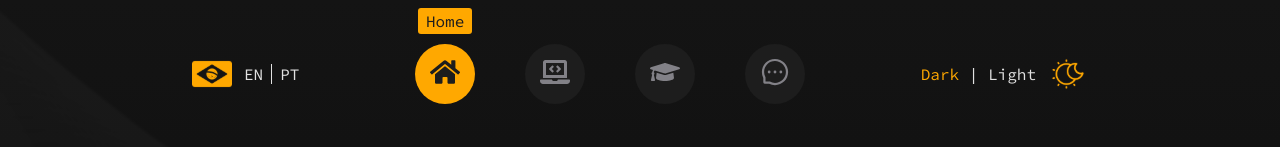
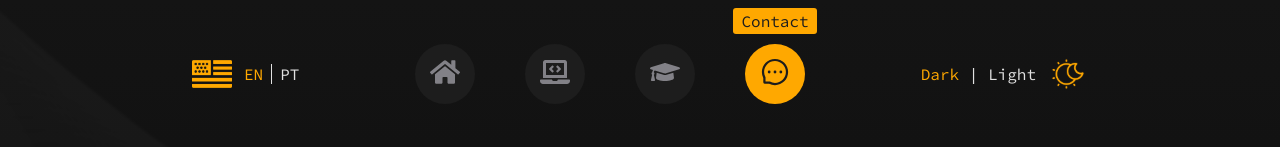
Before and after one commit to JhonatanGAlves/my-portifolio, a Next.js app: page /en/contact in a window 1280 px wide. Shown: the top 147 px of the page. Built offline with nearby package versions, Linux system fonts and the light colour scheme.

Commit message:
improve/fix: ✨ Improvement nav bar and fixing some bugs

```diff
--- a/src/components/badge/Badge.tsx
+++ b/src/components/badge/Badge.tsx
@@ -6,27 +6,32 @@ import { css, styled } from "styled-components";
 
 interface BadgeProps {
   message: string;
-  activeBadge: string;
   children: ReactNode;
 }
 
-export function Badge({ message, activeBadge, children }: BadgeProps) {
-  const [showBadgeMessage, setShowBadgeMessage] = useState("home");
-  const { theme } = useContext(PortfolioContext);
+export function Badge({ message, children }: BadgeProps) {
+  const [showBadgeMessage, setShowBadgeMessage] = useState("");
+  const { theme, pathName } = useContext(PortfolioContext);
 
-  const isActive = activeBadge === message;
+  const isActive =
+    pathName.includes(message) ||
+    (pathName === `/${pathName.split("/")[1]}` && message === "home");
   const isHover = showBadgeMessage === message;
 
   return (
     <BadgeContainer>
-      <BadgeMessage isActive={isActive} isHover={isHover} currentTheme={theme}>
+      <BadgeMessage
+        $isActive={isActive}
+        $isHover={isHover}
+        $currentTheme={theme}
+      >
         {message}
       </BadgeMessage>
       <ElementContent
         onMouseEnter={() => setShowBadgeMessage(message)}
         onMouseLeave={() => setShowBadgeMessage("")}
-        isActive={isActive}
-        currentTheme={theme}
+        $isActive={isActive}
+        $currentTheme={theme}
       >
         {children}
       </ElementContent>
@@ -42,13 +47,13 @@ const BadgeContainer = styled.div`
 `;
 
 const BadgeMessage = styled.div<{
-  isActive: boolean;
-  isHover: boolean;
-  currentTheme: string;
+  $isActive: boolean;
+  $isHover: boolean;
+  $currentTheme: string;
 }>`
-  ${({ isActive, isHover }) =>
-    !isActive &&
-    !isHover &&
+  ${({ $isActive, $isHover }) =>
+    !$isActive &&
+    !$isHover &&
     css`
       display: none;
     `}
@@ -61,21 +66,24 @@ const BadgeMessage = styled.div<{
 
   text-transform: capitalize;
 
-  color: ${({ isActive, currentTheme }) =>
-    isActive
+  color: ${({ $isActive, $currentTheme }) =>
+    $isActive
       ? "var(--gray-800)"
-      : currentTheme === "dark"
+      : $currentTheme === "dark"
       ? "#828187"
       : "#e1e1e1"};
-  background-color: ${({ isActive, currentTheme }) =>
-    isActive
+  background-color: ${({ $isActive, $currentTheme }) =>
+    $isActive
       ? "var(--detail)"
-      : currentTheme === "dark"
+      : $currentTheme === "dark"
       ? "#1d1d1d"
       : "#828187"};
 `;
 
-const ElementContent = styled.div<{ isActive: boolean; currentTheme: string }>`
+const ElementContent = styled.div<{
+  $isActive: boolean;
+  $currentTheme: string;
+}>`
   display: flex;
   justify-content: center;
   align-items: center;
@@ -84,19 +92,19 @@ const ElementContent = styled.div<{ isActive: boolean; currentTheme: string }>`
 
   border-radius: 50%;
 
-  background-color: ${({ isActive, currentTheme }) =>
-    isActive
+  background-color: ${({ $isActive, $currentTheme }) =>
+    $isActive
       ? "var(--detail)"
-      : currentTheme === "dark"
+      : $currentTheme === "dark"
       ? "#1d1d1d"
       : "#828187"};
 
   svg {
     margin: auto;
-    color: ${({ isActive, currentTheme }) =>
-      isActive
+    color: ${({ $isActive, $currentTheme }) =>
+      $isActive
         ? "var(--gray-800)"
-        : currentTheme === "dark"
+        : $currentTheme === "dark"
         ? "#828187"
         : "#e1e1e1"};
   }
--- a/src/components/header/Header.tsx
+++ b/src/components/header/Header.tsx
@@ -1,19 +1,19 @@
 "use client";
+import { useContext } from "react";
+
+import Link from "next/link";
 
 import { styled } from "styled-components";
-import { FaGraduationCap, FaHome, FaLaptopCode } from "react-icons/fa";
-import { AiOutlineMessage } from "react-icons/ai";
-import Link from "next/link";
-import { useContext, useState } from "react";
+
 import { PortfolioContext } from "@/context/PortfolioContext";
 import { Badge } from "../badge/Badge";
 import ThemeIcon from "../theme-icon/ThemeIcon";
 import SwitchLanguage from "../switches/language/SwitchLanguage";
 import HeaderMobile from "./mobile/HeaderMobile";
+import { getPageNavOptions } from "@/helper/helper";
 
 export default function Header() {
   const { theme, setTheme, pathName } = useContext(PortfolioContext);
-  const [activeBadge, setActiveBadge] = useState("home");
 
   const isCellPhoneScreen = window.innerWidth < 421;
 
@@ -25,46 +25,16 @@ export default function Header() {
         <SwitchLanguage theme={theme} />
         <Nav>
           <ul>
-            <Badge message="home" activeBadge={activeBadge}>
-              <Link href={pathName} onClick={() => setActiveBadge("home")}>
-                <li>
-                  <FaHome size={30} />
-                </li>
-              </Link>
-            </Badge>
-            <Badge message="projects" activeBadge={activeBadge}>
-              <Link
-                href={`${pathName}/projects`}
-                onClick={() => setActiveBadge("projects")}
-              >
-                <li>
-                  <FaLaptopCode size={30} />
-                </li>
-              </Link>
-            </Badge>
-            <Badge message="education" activeBadge={activeBadge}>
-              <Link
-                href={`${pathName}/education`}
-                onClick={() => setActiveBadge("education")}
-              >
-                <li>
-                  <FaGraduationCap size={30} />
-                </li>
-              </Link>
-            </Badge>
-            <Badge message="contact" activeBadge={activeBadge}>
-              <Link
-                href={`${pathName}/contact`}
-                onClick={() => setActiveBadge("contact")}
-              >
-                <li>
-                  <AiOutlineMessage size={30} />
-                </li>
-              </Link>
-            </Badge>
+            {getPageNavOptions(pathName).map((page) => (
+              <Badge key={page.pageName} message={page.pageName}>
+                <Link href={page.href}>
+                  <li>{page.icon}</li>
+                </Link>
+              </Badge>
+            ))}
           </ul>
         </Nav>
-        <SwitchTheme isDarkTheme={theme === "dark"}>
+        <SwitchTheme $isDarkTheme={theme === "dark"}>
           <div className="labels">
             <button className="dark-button" onClick={() => setTheme("dark")}>
               Dark
@@ -123,7 +93,7 @@ const Nav = styled.nav`
   }
 `;
 
-const SwitchTheme = styled.div<{ isDarkTheme: boolean }>`
+const SwitchTheme = styled.div<{ $isDarkTheme: boolean }>`
   display: flex;
   align-items: center;
   gap: 12px;
@@ -142,11 +112,11 @@ const SwitchTheme = styled.div<{ isDarkTheme: boolean }>`
   }
 
   .dark-button {
-    color: ${({ isDarkTheme }) =>
-      isDarkTheme ? "var(--detail)" : "var(--gray-100)"};
+    color: ${({ $isDarkTheme }) =>
+      $isDarkTheme ? "var(--detail)" : "var(--gray-100)"};
   }
   .light-button {
-    color: ${({ isDarkTheme }) =>
-      !isDarkTheme ? "var(--detail)" : "var(--gray-100)"};
+    color: ${({ $isDarkTheme }) =>
+      !$isDarkTheme ? "var(--detail)" : "var(--gray-100)"};
   }
 `;
--- /dev/null
+++ b/src/helper/helper.tsx
@@ -0,0 +1,39 @@
+import { ReactNode } from "react";
+
+import { AiOutlineMessage } from "react-icons/ai";
+import { FaGraduationCap, FaHome, FaLaptopCode } from "react-icons/fa";
+
+export function getPageNavOptions(pathName: string): {
+  pageName: string;
+  href: string;
+  icon: ReactNode;
+}[] {
+  const pageNavOptions: {
+    pageName: string;
+    href: string;
+    icon: ReactNode;
+  }[] = [
+    {
+      pageName: "home",
+      href: `/${pathName.split("/")[1]}`,
+      icon: <FaHome size={30} />,
+    },
+    {
+      pageName: "projects",
+      href: `/${pathName.split("/")[1]}/projects`,
+      icon: <FaLaptopCode size={30} />,
+    },
+    {
+      pageName: "education",
+      href: `/${pathName.split("/")[1]}/education`,
+      icon: <FaGraduationCap size={30} />,
+    },
+    {
+      pageName: "contact",
+      href: `/${pathName.split("/")[1]}/contact`,
+      icon: <AiOutlineMessage size={30} />,
+    },
+  ];
+
+  return pageNavOptions;
+}
--- a/src/hooks/useFlag.tsx
+++ b/src/hooks/useFlag.tsx
@@ -16,7 +16,7 @@ export default function useFlag(
   const [flag, setFlag] = useState<any>();
 
   useEffect(() => {
-    if (pathName === "/en") {
+    if (pathName.includes("/en")) {
       if (theme === "dark") {
         setFlag(usaDarkFlag);
       } else {
--- a/src/utils/utils.ts
+++ b/src/utils/utils.ts
@@ -105,5 +105,5 @@ export const TOOLS = [
 ];
 
 export function isSelectedLanguage(locale: string, pathName: string): boolean {
-  return `/${locale}` === pathName;
+  return `/${locale}` === `/${pathName.split("/")[1]}`;
 }
```
